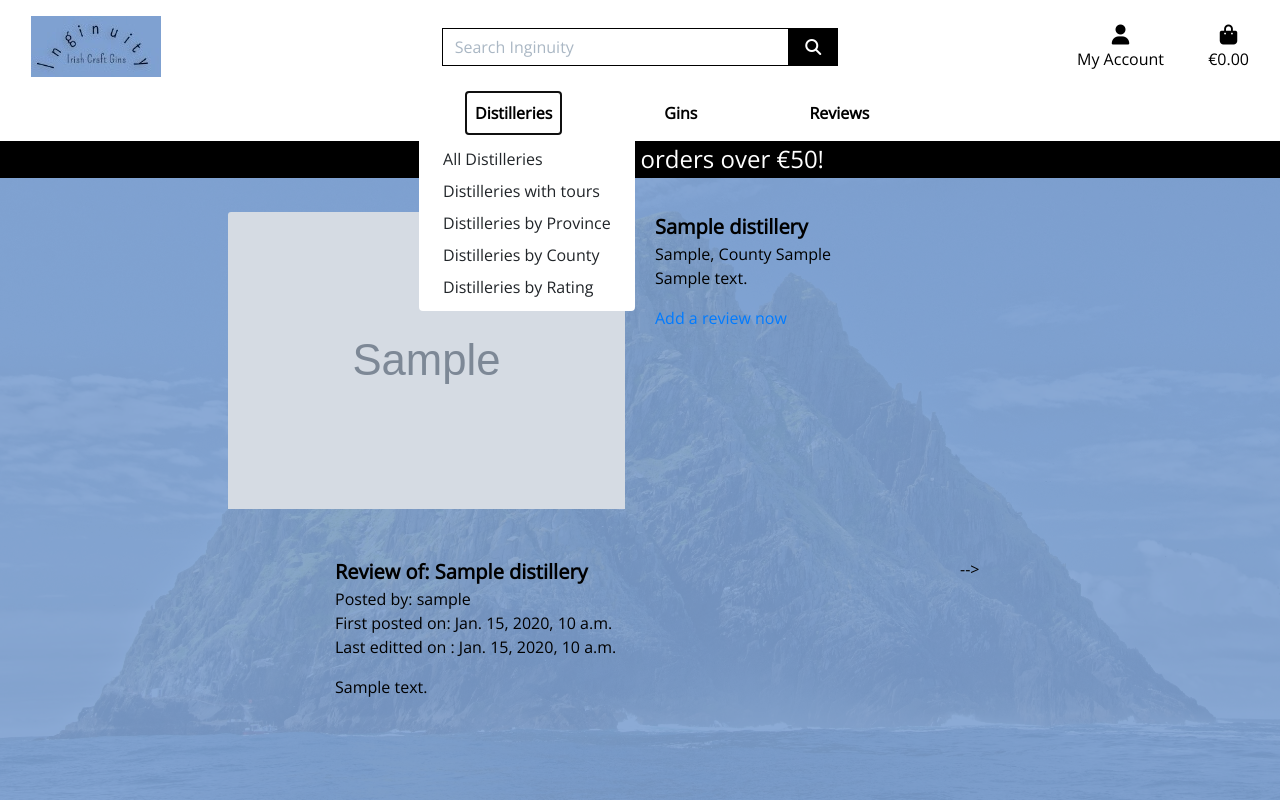
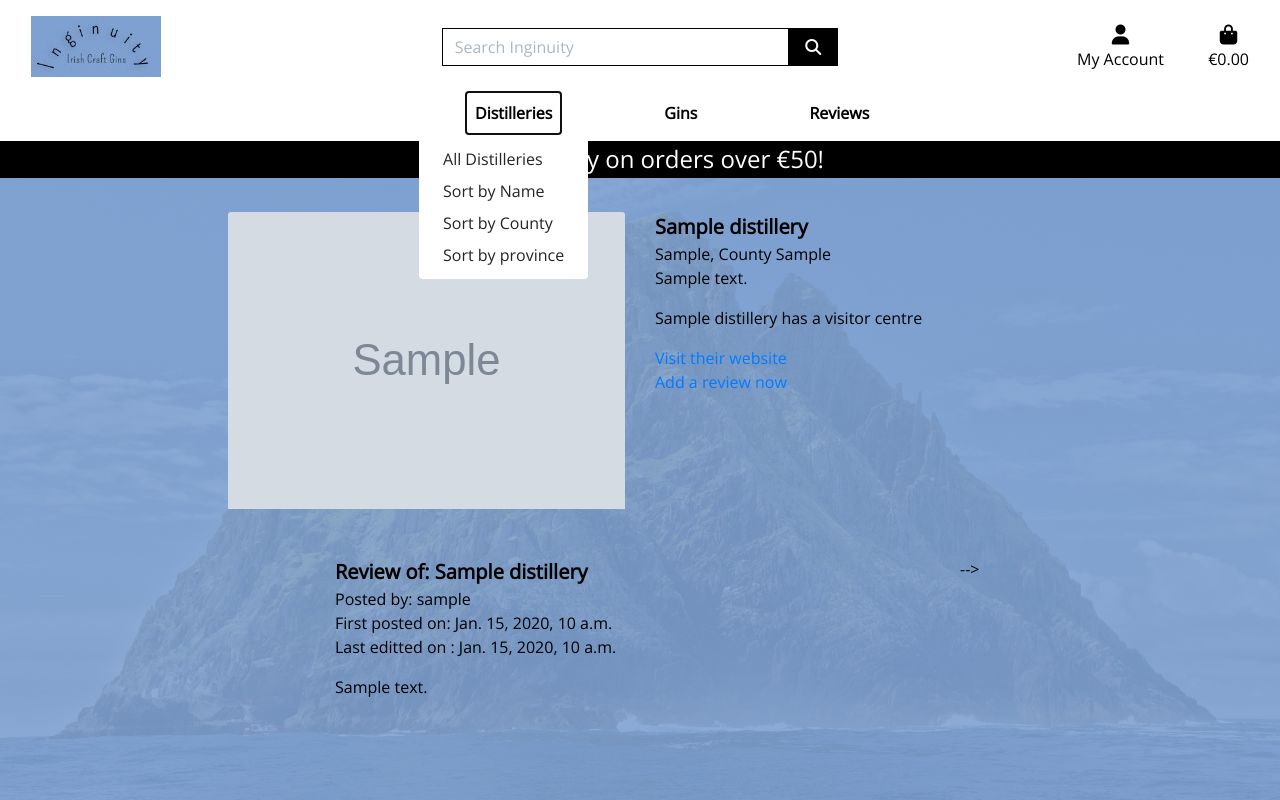
Before and after one commit to ConacBreslin/inginuity, a Django app: page /distilleries/1/ in a window 1280 px wide, after a click on "Distilleries". Run offline with Django 3.2, Linux system fonts and the light colour scheme; tables that the repository leaves empty hold one stand-in row (values such as "Sample post"); grey boxes marked "Sample" are stand-in pictures; some libraries are stand-ins or nearby versions.

Commit message:
Add sort and direction to distillery dropdown

```diff
--- a/distilleries/templates/distilleries/distilleries.html
+++ b/distilleries/templates/distilleries/distilleries.html
@@ -37,13 +37,12 @@
                                 </a>
                                 {% endif %}
                                 <div class="card-body pb-0">
-                                    <p class="mb-0">{{ distillery.name }}</p>
+                                    <p class="lead font-weight-bold mb-0">{{ distillery.name }}</p>
                                 </div>
                                 <div class="card-footer bg-white pt-0 border-0 text-left">
                                     <div class="row">
                                         <div class="col">
-                                            <p class="lead mb-0 text-left font-weight-bold">{{ distillery.town }}</p>
-                                            <p class="lead mb-0 text-left font-weight-bold">{{ distillery.county }}</p>
+                                            <p class="mb-0 text-left">{{ distillery.town }}, {{ distillery.county }}</p>
                                             {% if request.user.is_superuser %}
                                                 <small class="ml-3">
                                                     <a href="{% url 'edit_distillery' distillery.id %}">Edit</a> |
--- a/distilleries/templates/distilleries/individual_distillery.html
+++ b/distilleries/templates/distilleries/individual_distillery.html
@@ -31,13 +31,23 @@
                     <p class="mb-0 lead font-weight-bold">{{ distillery.name }}</p>
                     {% if request.user.is_superuser %}
                         <small class="ml-1">
-                        <a href="{% url 'edit_distillery' distillery.id %}">Edit</a> |
-                        <a class="text-danger" href="{% url 'delete_distillery' distillery.id %}">Delete</a>
+                        <a href="{% url 'edit_distillery' distillery.id %}">Edit distillery</a> |
+                        <a class="text-danger" href="{% url 'delete_distillery' distillery.id %}">Delete distilllery</a>
                         </small>
                     {% endif %}
                     <p class="mb-0 ">{{ distillery.town }}, County {{ distillery.county }}</p>
                     <p> {{ distillery.description }}</p>
-                    <a href="{% url 'add_review' %}" >Add a review now</a>
+
+                    {% if distillery.hasvisitorcentre %}
+                       <p>{{ distillery.name }} has a visitor centre</p>
+                       <a href="{{ distillery.website }}">Visit their website</a>
+                    {% else %}
+                   <p>{{ distillery.name }} does not have a visitor centre</p>
+                    {% endif %}
+
+
+
+                    <p><a href="{% url 'add_review' %}" >Add a review now</a></p>
                 </div>
             </div>
             <div class="col-12 col-sm-6 offset-sm-3">
@@ -53,8 +63,8 @@
                     {% if request.user.is_superuser %}
                     <!-- OR IF PERSON WROTE THE REVIEW -->
                     <small class="ml-1">
-                    <a href="{% url 'edit_review'  review.id %}">Edit</a> |
-                    <a class="text-danger" href="{% url 'delete_review'  review.id %}">Delete</a>
+                    <a href="{% url 'edit_review'  review.id %}">Edit review</a> |
+                    <a class="text-danger" href="{% url 'delete_review'  review.id %}">Delete review</a>
                     </small>
                     {% endif %}
                 {% endfor %}
--- a/distilleries/views.py
+++ b/distilleries/views.py
@@ -1,5 +1,7 @@
 from django.shortcuts import render, redirect, reverse, get_object_or_404
 from django.contrib import messages
+
+from django.db.models.functions import Lower
 from django.contrib.auth.decorators import login_required
 from gins.models import Gin, Distillery
 from .forms import DistilleryForm
@@ -9,9 +11,25 @@ def all_distilleries(request):
     """The view to show all distilleries"""
 
     distilleries = Distillery.objects.all()
+    sort = None
+    direction = None
 
+    if request.GET:
+        if 'sort' in request.GET:
+            sortkey = request.GET['sort']
+            sort = sortkey
+            if sortkey == 'name':
+                distilleries = distilleries.annotate(lower_name=Lower('name'))
+            if 'direction' in request.GET:
+                direction = request.GET['direction']
+                if direction == 'desc':
+                    sortkey = f'-{sortkey}'
+            distilleries = distilleries.order_by(sortkey)
+
+    current_sorting = f'{sort}_{direction}'
     context = {
         'distilleries': distilleries,
+        'current_sorting': current_sorting,
     }
 
     return render(request, 'distilleries/distilleries.html', context)
--- a/gins/templates/gins/gins.html
+++ b/gins/templates/gins/gins.html
@@ -15,7 +15,7 @@
     <div class="row">
         <div class="col text-center mt-3">
             <h2>Gins</h2>
-            <hr class="w-50 mb-1">
+            <hr class="w-25 mb-1">
         </div>
     </div>
     <div class="row">
--- a/templates/includes/main-nav.html
+++ b/templates/includes/main-nav.html
@@ -7,28 +7,15 @@
         </li>
 
         <li class="nav-item dropdown">
-            <a class="logo-font font-weight-bold nav-link text-black mx-5" href="#" id="distilleries-link" data-toggle="dropdown" aria-haspopup="true" aria-expanded="false">
+            <a class="logo-font font-weight-bold nav-link text-black mr-5 ml-5" href="#" id="distilleries-link" data-toggle="dropdown" aria-haspopup="true" aria-expanded="false">
                 Distilleries
             </a>
             <div class="dropdown-menu border-0" aria-labelledby="distilleries-link">
                 <a href="{% url 'distilleries' %}" class="dropdown-item">All Distilleries</a>
-                <a href="" class="dropdown-item ">Distilleries with tours</a>
-                <a id ="province" href="" class="dropdown-item dropdown-submenu">Distilleries by Province</a>
-                <ul class="dropdown-menu">
-                    <li><a tabindex="-1" href="#">Ulster</a></li>
-                    <li><a tabindex="-1" href="#">Munster</a></li>
-                    <li><a tabindex="-1" href="#">Leinster</a></li>
-                    <li><a tabindex="-1" href="#">Connaught</a></li>
-                </ul>
-                <!--NEED TO NEST A DROPDOWN HERE AND THEN FILTER HERE-->
-                <a id="county" href="{% url 'distilleries' %}" class="dropdown-item dropdown-submenu">Distilleries by County</a>
-                <ul class="dropdown-menu">
-                    <li><a tabindex="-1" href="#">Dynamically filled county 1</a></li>
-                    <li><a tabindex="-1" href="#">Dynamically filled county 1</a></li>
-                </ul>
+                <a href="{% url 'distilleries' %}?sort=name&direction=asc" class="dropdown-item">Sort by Name</a>
+                <a href="{% url 'distilleries' %}?sort=county&direction=asc" class="dropdown-item">Sort by County</a>
+                <a href="{% url 'distilleries' %}?sort=province&direction=desc" class="dropdown-item">Sort by province</a>
 
-
-                <a href="" class="dropdown-item ">Distilleries by Rating</a>
             </div>
         </li>
         <li class="nav-item dropdown">
```
